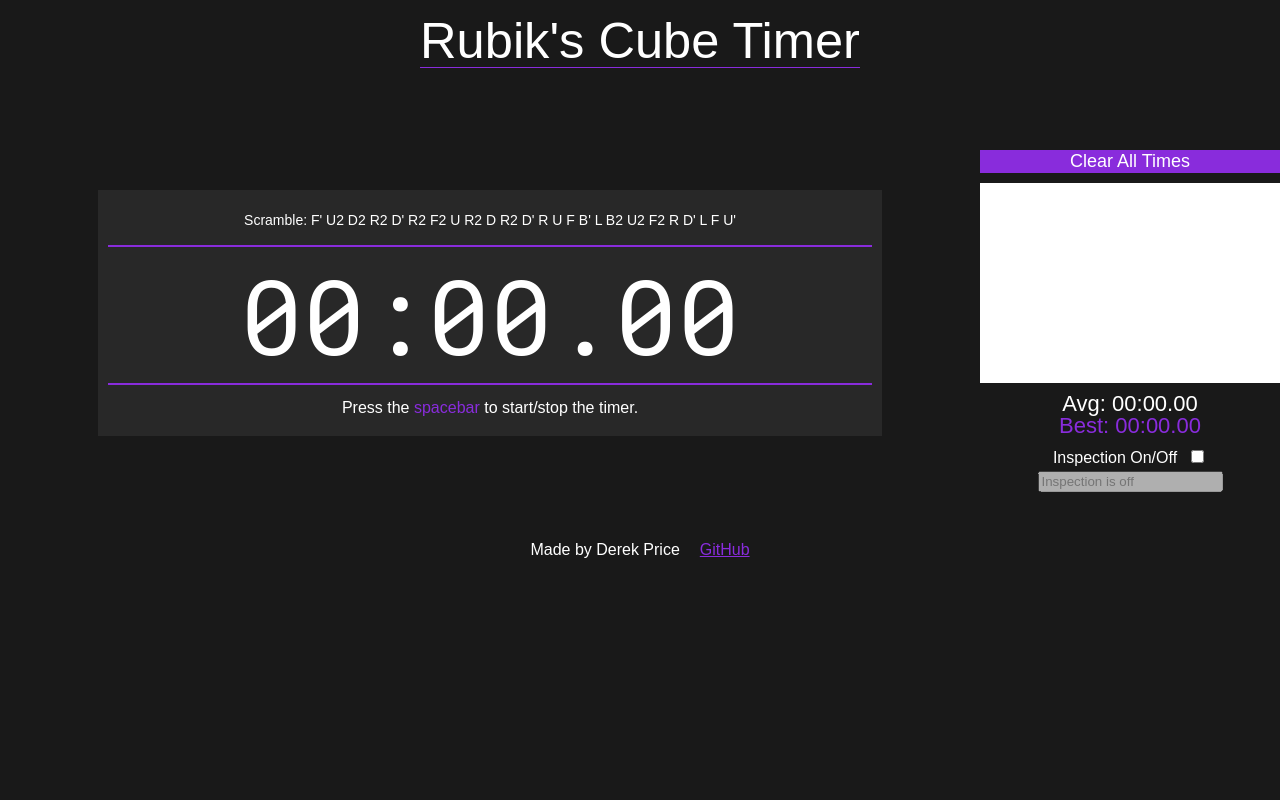
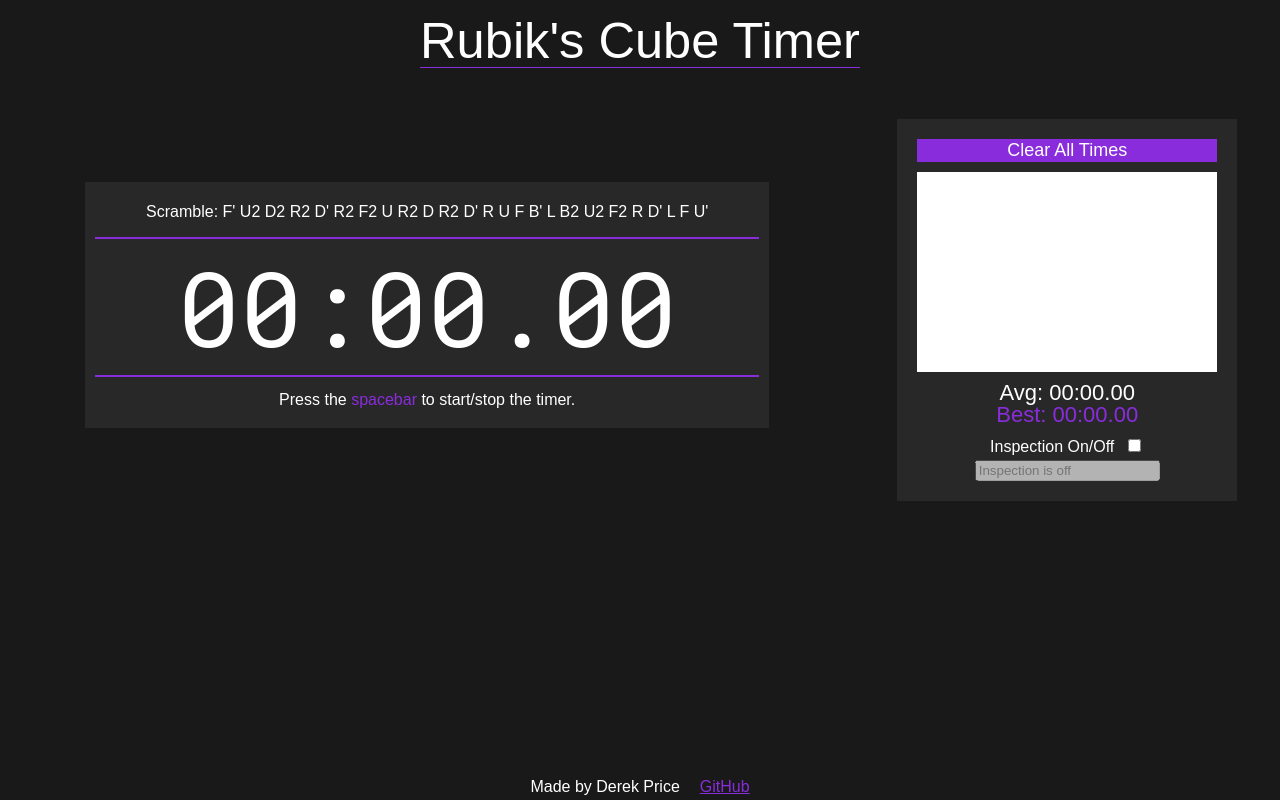
Before and after one commit to DerekPixel/rubiks-cube-timer, a React (Create React App) app: page / in a window 1280 px wide. Built offline with nearby package versions, Linux system fonts and the light colour scheme.

Commit message:
making things look nice I guess

```diff
--- a/src/App.css
+++ b/src/App.css
@@ -88,7 +88,7 @@
 header {
   margin: 0 auto;
   text-align: center;
-  margin-bottom: 50px;
+  margin-bottom: 25px;
 }
 
 .title {
@@ -101,7 +101,7 @@
   align-items: center;
   display: flex;
   justify-content: center;
-  flex: 3 2 66%;
+  flex: 3 1 66%;
 }
 
 .scrambler-and-timer {
@@ -110,14 +110,13 @@
   display: flex;
   flex-direction: column;
   justify-content: center;
-  /* height: 200px; */
   padding: 20px 10px;
   width: 80%;
   min-width: 300px;
 }
 
 .scramble {
-  font-size: 14px;
+  font-size: 16px;
   line-height: 20px;
 }
 
@@ -125,7 +124,6 @@
   border-bottom: 2px solid #892cdc;
   border-top: 2px solid #892cdc;
   font-size: calc(40px + 5vw);
-  /* font-size: 50px; */
   font-family: 'roboto-mono';
   font-weight: 400;
   margin: 15px 0;
@@ -136,14 +134,22 @@
   color: #892cdc;
 }
 
-.timesAndSettings {
-  text-align: center;
+.rightColumn {
+  align-items: center;
   display: flex;
   flex: 1 1 33%;
+  justify-content: center;
+}
+
+.timesAndSettings {
+  align-items: center;
+  background-color: rgb(40, 40, 40);
+  display: flex;
   flex-direction: column;
-  align-items: center;
   justify-content: center;
-  margin-top: 1rem;
+  margin-top: 10px;
+  padding: 20px;
+  text-align: center;
 }
 
 .clearAll {
@@ -167,7 +173,6 @@
   color: black;
   height: 200px;
   margin-bottom: 10px;
-  padding: 10px 0;
   width: 300px;
   overflow-y:auto;
   -ms-overflow-style: none;  /* IE and Edge */
@@ -179,7 +184,6 @@
   justify-content: center;
   align-items: center;
   font-size: 22px;
-  /* height: 50px; */
   margin: 5px 0;
 }
 
@@ -198,9 +202,6 @@
   color: black;
   font-size: 16px;
   font-family: sans-serif;
-  /* line-height: 50px; */
-  /* height: 20px; */
-  /* font-weight: 600; */
   margin-left: 5px;
   transition: background-color .2s ease, color .2s ease;
   padding: 5px;
@@ -233,11 +234,11 @@
 
 
 footer {
-  /* bottom: 5px; */
   display: flex;
+  align-items: flex-end;
   justify-content: center;
-  /* position: absolute; */
-  margin-top: 50px;
+  flex-grow: 1;
+  margin-top: 25px;
   margin-bottom: 5px;
   width: 100%;
 }
```
